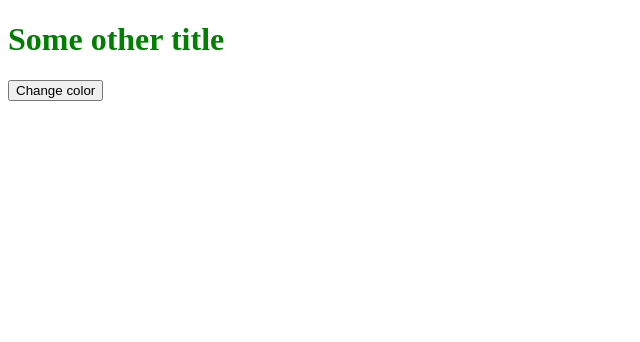
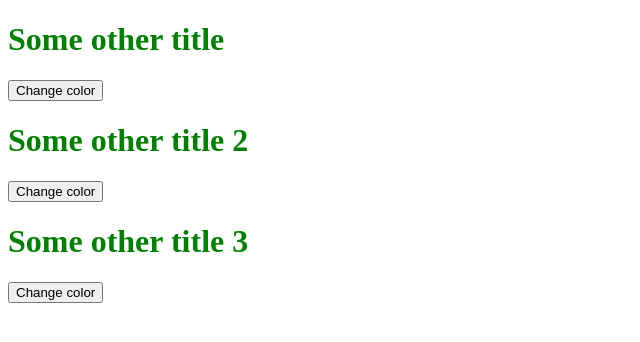
Before and after one commit to dzarezenko/beetroot_lesson_41-vue_basics, a Vue app: page / in a window 1280 px wide. Shown: the top 342 px of the page, without its empty margins (0-640 px from the left). Built offline with nearby package versions, Linux system fonts and the light colour scheme.

Commit message:
Components enhancements

```diff
--- a/src/App.vue
+++ b/src/App.vue
@@ -21,7 +21,10 @@
     <!--twb /-->
 
     <SimpleHeader title="Some other title" :color="color" />
-    <button @click="changeColor">Change color</button>
+
+    <SimpleHeader title="Some other title 2" :color="color" />
+
+    <SimpleHeader title="Some other title 3" :color="color" />
   </div>
 
 </template>
--- a/src/components/SimpleHeader.vue
+++ b/src/components/SimpleHeader.vue
@@ -1,5 +1,8 @@
 <template>
-  <h1 :style="`color: ${color}`">{{ title }}</h1>
+  <div>
+    <h1 :style="`color: ${color}`">{{ title }}</h1>
+    <button @click="changeColor">Change color</button>
+  </div>
 </template>
 
 <script>
@@ -15,5 +18,14 @@ export default {
       default: "#ff0000",
     },
   },
+  methods: {
+    changeColor() {
+      let r = Math.floor(Math.random() * 255).toString(16),
+          g = Math.floor(Math.random() * 255).toString(16),
+          b = Math.floor(Math.random() * 255).toString(16);
+
+      this.color = `#${r}${g}${b}`;
+    },
+  },
 }
 </script>
```
